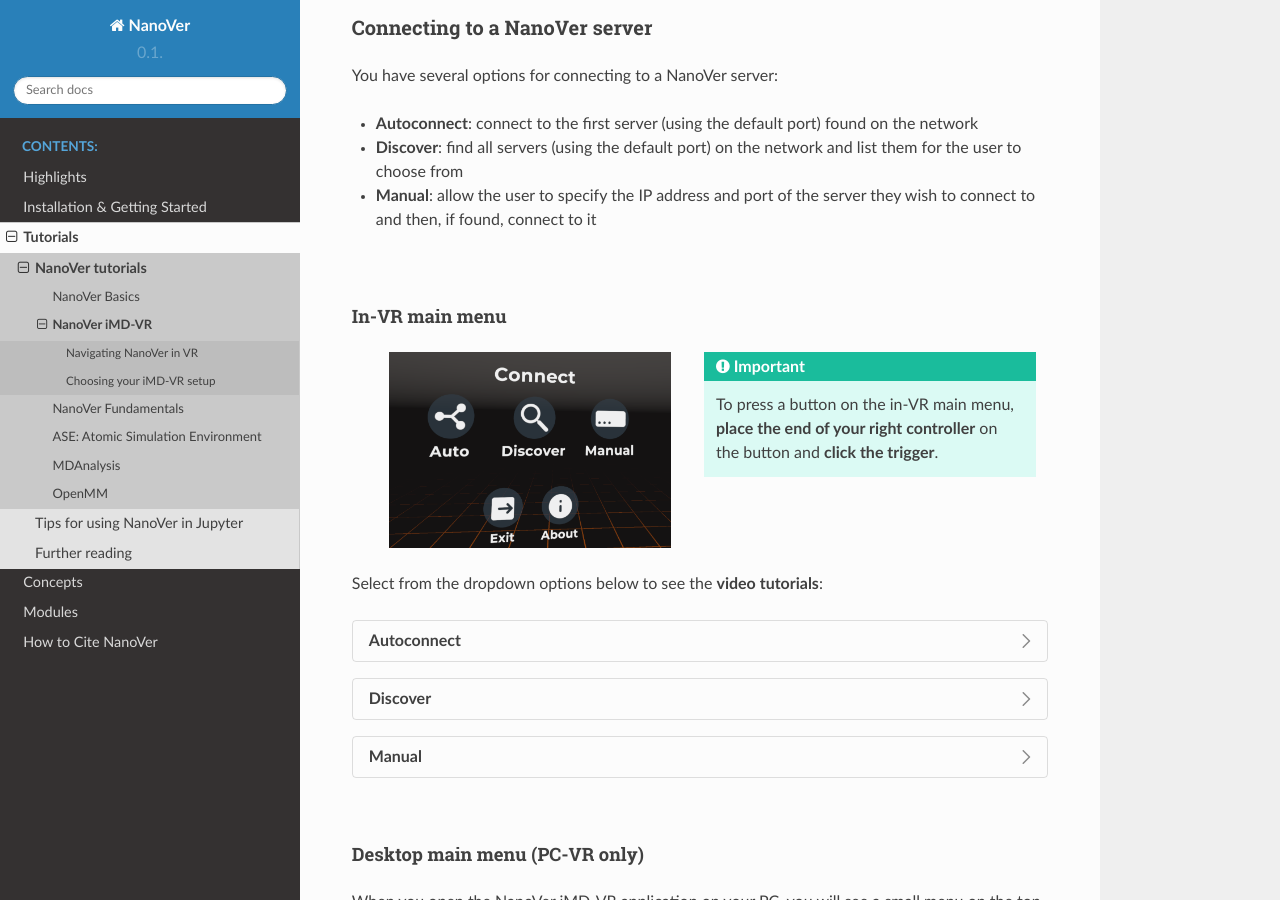
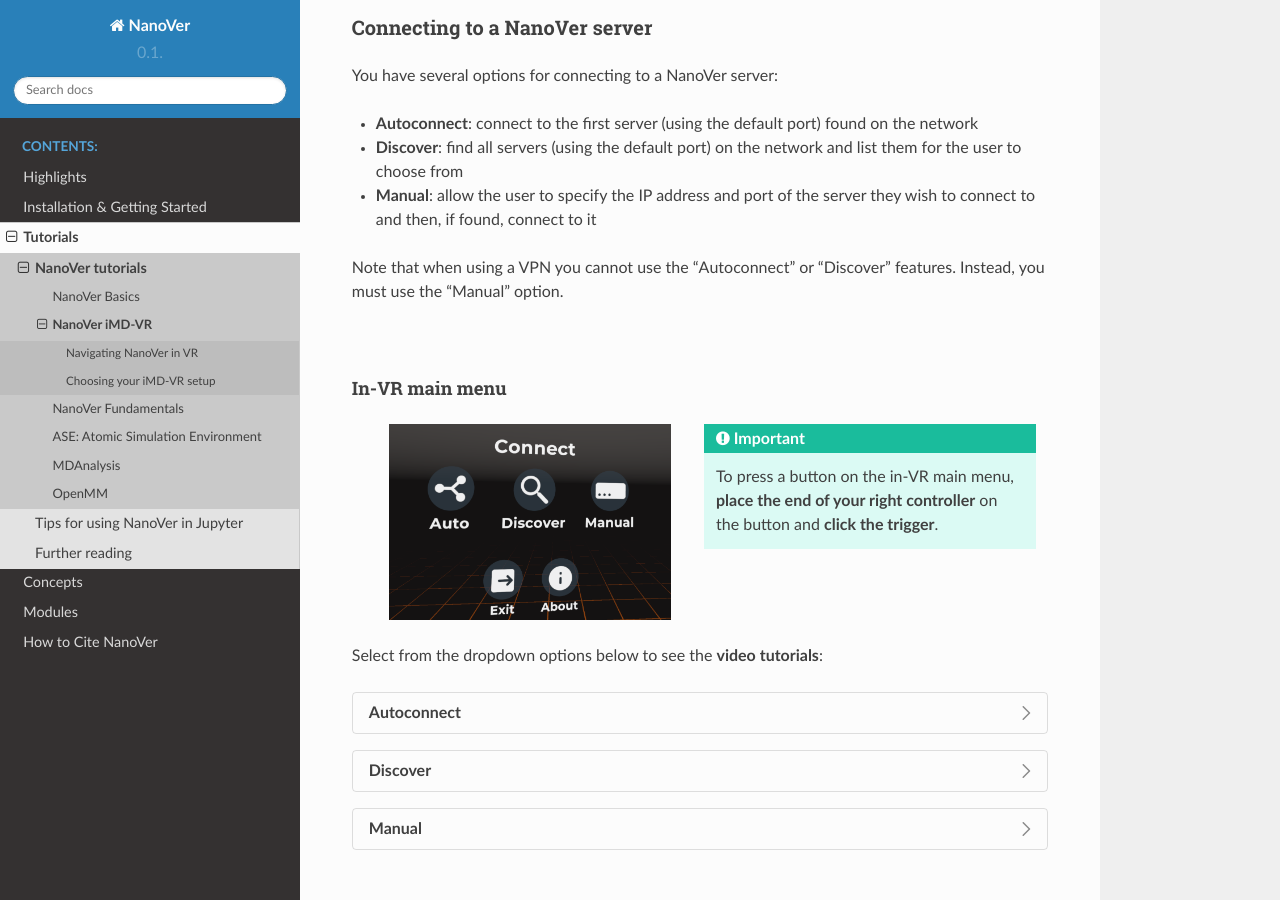
Before and after one commit to IRL2/nanover-docs, a Sphinx documentation site: the page built from source/tutorials/vrclient.rst, in a window 1280 px wide and 900 px high, scrolled down 2465 px. Built offline with Sphinx 7.4.7 and the Read the Docs theme 3.1.0, drawn with Linux system fonts in a browser that asks for light colours; pages that are not in the unit, such as notebooks, are missing from menus; the version number could not be read and is left out.

Commit message:
clarify that you need to type your IP when using a VPN
Clarify in the docs that you cannot use the autoconnect or discover services features when using a VPN, you must type your IP instead.

```diff
--- a/source/tutorials/vrclient.rst
+++ b/source/tutorials/vrclient.rst
@@ -114,6 +114,9 @@
 * **Discover**: find all servers (using the default port) on the network and list them for the user to choose from
 * **Manual**: allow the user to specify the IP address and port of the server they wish to connect to and then, if found, connect to it
 
+Note that when using a VPN you cannot use the "Autoconnect" or "Discover" features.
+Instead, you must use the "Manual" option.
+
 |
 
 .. _vrclientinvrmenumainmenu:
@@ -208,6 +211,9 @@
     +----------------------+---------------------------------------------------------------------------------------------+
     | **Disconnect**       | If connected to a server, disconnect.                                                       |
     +----------------------+---------------------------------------------------------------------------------------------+
+
+    Note that when using a VPN you cannot use the "Autoconnect" or "Discover Services" features.
+    Instead, you must use the "Direct Connect" option.
 
 .. dropdown:: User
 
```
